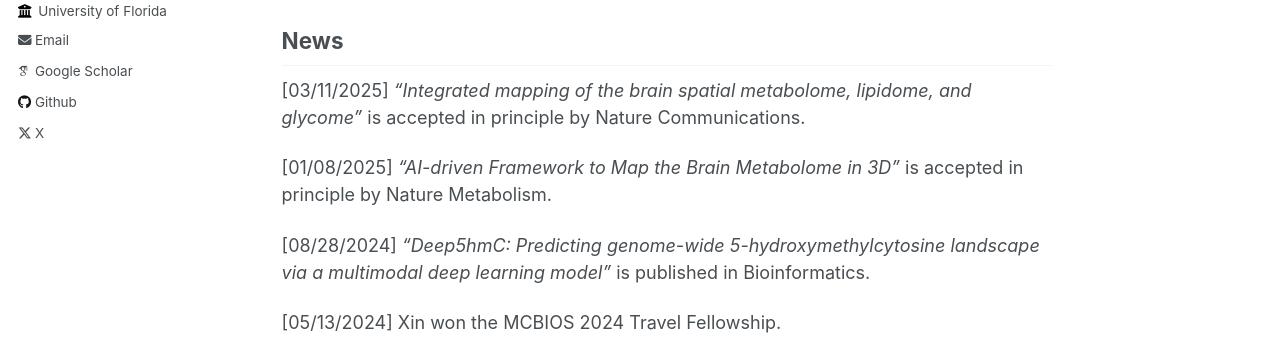
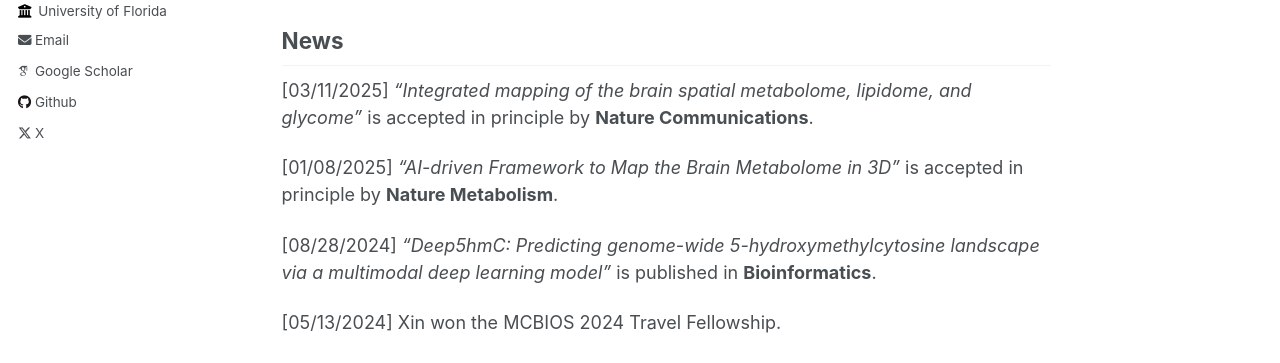
Before and after one commit to XinBiostats/xinbiostats.github.io, a Jekyll site: the page built from _pages/about.md, in a window 1280 px wide and 1373 px high. Shown: the part 514-877 px from the top of the window. Built offline with Jekyll 4.4.1, drawn with Linux system fonts in a browser that asks for light colours; some web fonts are replaced.

```diff
--- a/_pages/about.md
+++ b/_pages/about.md
@@ -13,11 +13,11 @@ My research interests revolve around leveraging statistical learning and deep le
 
 News
 ------
-[03/11/2025] _"Integrated mapping of the brain spatial metabolome, lipidome, and glycome"_ is accepted in principle by Nature Communications.
+[03/11/2025] _"Integrated mapping of the brain spatial metabolome, lipidome, and glycome"_ is accepted in principle by **Nature Communications**.
 
-[01/08/2025] _"AI-driven Framework to Map the Brain Metabolome in 3D"_ is accepted in principle by Nature Metabolism.
+[01/08/2025] _"AI-driven Framework to Map the Brain Metabolome in 3D"_ is accepted in principle by **Nature Metabolism**.
 
-[08/28/2024] _"Deep5hmC: Predicting genome-wide 5-hydroxymethylcytosine landscape via a multimodal deep learning model"_ is published in Bioinformatics.
+[08/28/2024] _"Deep5hmC: Predicting genome-wide 5-hydroxymethylcytosine landscape via a multimodal deep learning model"_ is published in **Bioinformatics**.
 
 [05/13/2024] Xin won the MCBIOS 2024 Travel Fellowship.
 
```
